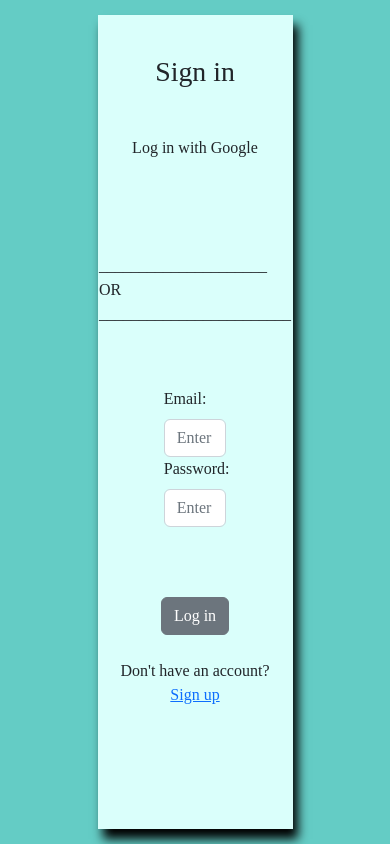
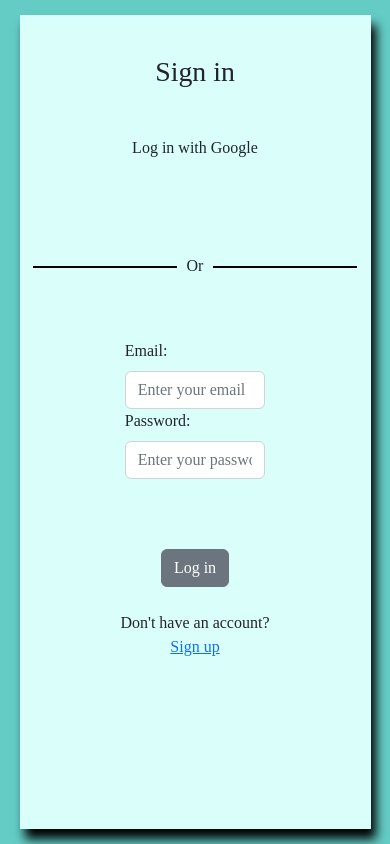
Before and after one commit to bhati-anuj/My-Todo, a React (Vite) app: page / in a window 390 px wide. Built offline with nearby package versions, Linux system fonts and the light colour scheme; no server answers.

Commit message:
Added Responsive

```diff
--- a/src/Component/Navbar.jsx
+++ b/src/Component/Navbar.jsx
@@ -18,16 +18,16 @@ function TodoNav() {
     >
       <Container>
         <Navbar.Brand
-          href="/"
+          href="/home"
           style={{ color: "#001C30", fontSize: "2.5rem" }}
         >
-          <img src={logo} alt="Logo" style={{width:'150px',borderRadius:'50%'}}/>
+          <img src={logo} alt="Logo" style={{width:'6rem',borderRadius:'50%'}}/>
         </Navbar.Brand>
 
         <Navbar.Collapse className="justify-content-end">
-          <Navbar.Text style={{color:"white"}}>
+          <Navbar.Text style={{color:"white",width:"10rem"}}>
             <br/>
-            <h5>{account.name}</h5>
+            <h6>{account.name}</h6>
             <Button variant="light">
             <Link to={"/"} style={{color:"black", textDecoration:'none'}}>Log out</Link>
 
--- a/src/Component/Todo.jsx
+++ b/src/Component/Todo.jsx
@@ -3,23 +3,21 @@ import TodoList from "./TodoList";
 import { Button, InputGroup, Form } from "react-bootstrap";
 import { MdDelete } from "react-icons/md";
 import LocalStorage from "../LocalStorage";
+import style from "../Component/Todo.module.css";
 
 const Todo = () => {
   const [task, setTask] = useState("");
   const [todo, setTodo] = useState(LocalStorage());
-
 
   const handleAdd = () => {
     setTodo([...todo, task]);
     setTask("");
   };
 
-  function handleDelete(i){
+  function handleDelete(i) {
     todo.splice(i, 1);
     setTodo([...todo]);
-
-  };
-
+  }
 
   useEffect(() => {
     localStorage.setItem("Todo List", JSON.stringify(todo));
@@ -27,25 +25,8 @@ const Todo = () => {
 
   return (
     <>
-      <div
-        style={{
-          width: "50%",
-          backgroundColor: "#DAFFFB",
-          borderRadius: "8px",
-          marginTop: "15px",
-          marginBottom: "15px",
-          boxShadow: "5px 10px  10px black",
-        }}
-      >
-        <h1
-          style={{
-            margin: "20px",
-            fontFamily: "Courgette, cursive",
-            fontWeight: "700",
-          }}
-        >
-          My Todo
-        </h1>
+      <div className={style.todoContainer}>
+        <h1 className={style.todoTitle}>My Todo</h1>
         <div style={{ padding: "20px" }}>
           <InputGroup className="mb-3">
             <Form.Control
@@ -63,10 +44,8 @@ const Todo = () => {
         <div style={{ margin: "0 20px ", fontSize: "20px" }}>
           <ol>
             {todo.map((e, index) => (
-
               <li key={index}>
                 <div style={{ display: "flex", marginBottom: "10px" }}>
-
                   <TodoList data={e} />
                   <MdDelete
                     variant="danger"
@@ -74,7 +53,6 @@ const Todo = () => {
                   />
                 </div>
               </li>
-
             ))}
           </ol>
         </div>
--- a/src/Component/Todo.module.css
+++ b/src/Component/Todo.module.css
@@ -0,0 +1,23 @@
+.todoContainer {
+  width: 50%;
+  background-color: #dafffb;
+  border-radius: 8px;
+  margin-top: 15px;
+  margin-bottom: 15px;
+  box-shadow: 5px 10px 10px black;
+}
+
+.todoTitle{
+    margin: 20px;
+    font-family : Courgette, cursive;
+    font-weight: 700;
+}
+
+@media (max-width: 650px){
+    .todoContainer{
+        width: 90%;
+    }
+    .todoTitle{
+        text-align: center;
+    }
+}
--- a/src/Component/TodoList.jsx
+++ b/src/Component/TodoList.jsx
@@ -3,21 +3,15 @@ import { Container, InputGroup, Form } from "react-bootstrap";
 import { MdTaskAlt, MdDownloadDone } from "react-icons/md";
 import { FaEdit } from "react-icons/fa";
 
-const TodoList = ({data}) => {
+const TodoList = ({ data }) => {
   const [check, setCheck] = useState(false);
   const [edit, setEdit] = useState(false);
   const [text, setText] = useState(data);
 
-
   const handleEdit = () => {
     data = text;
-
-    console.log(text);
-
     setEdit(false);
   };
-
-
 
   return (
     <Container style={{ display: "flex", width: "100%" }}>
@@ -52,9 +46,15 @@ const TodoList = ({data}) => {
               width: "8%",
             }}
           >
-            <FaEdit onClick={() => setEdit(!edit)} />
+            <FaEdit
+              onClick={() => setEdit(!edit)}
+              style={{ fontSize: "20px" }}
+            />
 
-            <MdTaskAlt onClick={() => setCheck(!check)} />
+            <MdTaskAlt
+              onClick={() => setCheck(!check)}
+              style={{ fontSize: "20px" }}
+            />
           </div>
         </>
       )}
--- a/src/Pages/Signin/Signin.jsx
+++ b/src/Pages/Signin/Signin.jsx
@@ -1,33 +1,31 @@
 import { GoogleLogin } from "@react-oauth/google";
 import jwtDecode from "jwt-decode";
-import React, { useContext, useRef} from "react";
+import React, { useContext, useRef } from "react";
 import { AccountContext } from "../../Context/AccountProvider";
 import { Link, useNavigate } from "react-router-dom";
 import { FormGroup, Form, Button } from "react-bootstrap";
 import userLocalStorage from "../../userLocalStorage";
+import style from "../Signin/Signin.module.css";
 
 const Signin = () => {
-
   const userEmailRef = useRef();
   const userPasswordRef = useRef();
 
-  const {  setAccount } = useContext(AccountContext);
+  const { setAccount } = useContext(AccountContext);
   const navigate = useNavigate();
 
   const onLoginSuccess = (res) => {
     const decoded = jwtDecode(res.credential);
     setAccount(decoded);
 
-
     const user = userLocalStorage();
 
     user.push({
-      fname : decoded.given_name,
-      lname : decoded.family_name,
+      fname: decoded.given_name,
+      lname: decoded.family_name,
       email: decoded.email,
-      name : decoded.name,
-
-    })
+      name: decoded.name,
+    });
 
     localStorage.setItem("User", JSON.stringify(user));
     navigate("/home");
@@ -46,49 +44,25 @@ const Signin = () => {
         obj?.password === userPasswordRef.current.value
     );
 
-    if(userObj != undefined){
+    if (userObj != undefined) {
       setAccount(userObj);
       navigate("/home");
-    }
-    else(
-      alert("Please registered first")
-
-    )
+    } else alert("Please registered first");
   }
 
   return (
     <>
-      <div
-        style={{
-          height: "100vh",
-          width: "100%",
-          display: "flex",
-          justifyContent: "center",
-          alignContent: "center",
-          backgroundColor: "#64CCC5",
-        }}
-      >
-        <Form
-          style={{
-            width: "50%",
-            padding: "15px",
-            margin: "15px",
-            backgroundColor: "#DAFFFB",
-            display: "flex",
-            alignItems: "center",
-            flexDirection: "column",
-            boxShadow: "5px 10px  10px black",
-          }}
-        >
+      <div className={style.signinContainer}>
+        <Form className={style.signinForm}>
           <h1 style={{ margin: "25px", marginBottom: "50px" }}>Sign in</h1>
           <h6>Log in with Google</h6>
 
           <GoogleLogin onSuccess={onLoginSuccess} onError={onLoginError} />
-          <br/>
-          <br/>
-          <p >_____________________ OR ________________________</p>
+          <br />
+          <br />
+          <p className={style.textInLine}> Or </p>
+
           <FormGroup
-
             style={{
               padding: "10px",
               paddingTop: "35px",
@@ -114,11 +88,9 @@ const Signin = () => {
           <Button variant="secondary" onClick={handleSubmit}>
             Log in
           </Button>
-        <br/>
+          <br />
           <a>Don't have an account? </a>
           <Link to={"/Signup"}>Sign up</Link>
-
-
         </Form>
       </div>
     </>
--- /dev/null
+++ b/src/Pages/Signin/Signin.module.css
@@ -0,0 +1,37 @@
+.signinContainer{
+    height: 100vh;
+    width: 100%;
+    display: flex;
+    justify-content: center;
+    align-content: center;
+    background-color: #64CCC5;
+}
+
+.signinForm{
+    width: 50%;
+    padding: 15px;
+    margin: 15px;
+    background-color: #DAFFFB;
+    display: flex;
+    align-items: center;
+    flex-direction: column;
+    box-shadow: 5px 10px  10px black;
+}
+.textInLine {
+    display: flex;
+    flex-direction: row;
+
+}
+.textInLine::before,
+.textInLine::after {
+    content: "";
+    flex: 1 1;
+    width: 9rem;
+    border-bottom: 2px solid #000;
+    margin: 10px;
+}
+@media (max-width : 650px){
+    .signinForm{
+        width: 90%;
+    }
+}
--- /dev/null
+++ b/src/Pages/Signup/Signup.module.css
@@ -0,0 +1,30 @@
+.signupContainer{
+    height: 100vh;
+    width: 100%;
+    display: flex;
+    justify-content: center;
+    align-content: center;
+    background-color: #64CCC5;
+
+}
+.signupForm{
+    width: 50%;
+    padding: 15px;
+    margin: 15px;
+    background-color: #DAFFFB;
+    display: flex;
+    align-items: center;
+    flex-direction: column;
+    box-shadow: 5px 10px  10px black;
+}
+
+@media (max-width :650px){
+    .signupContainer{
+        width: 100%;
+        height: 100vh;
+
+    }
+    .signupForm{
+        width: 90%;
+    }
+}
```
Also changed, not shown: src/Pages/Signup/Signup.jsx (+14 -43 lines). Lines whose indentation alone changed are shown as unchanged.
